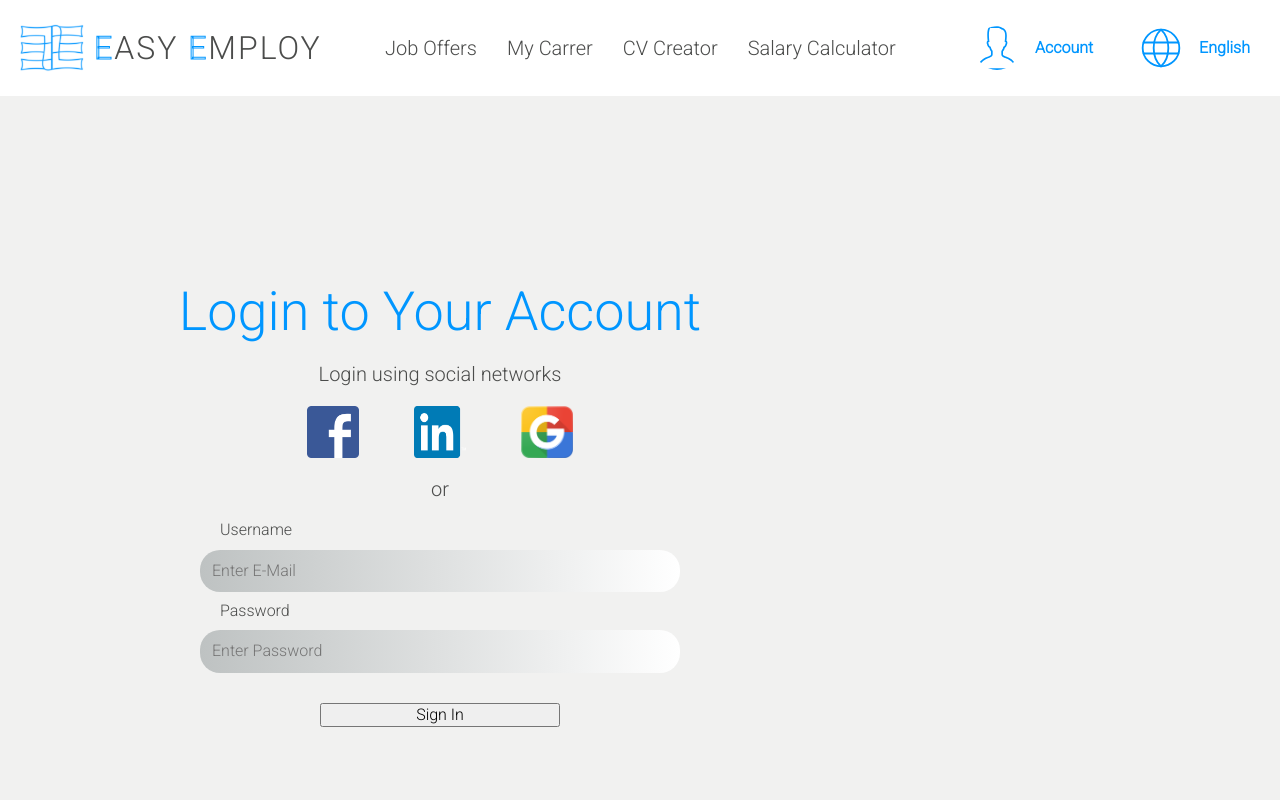
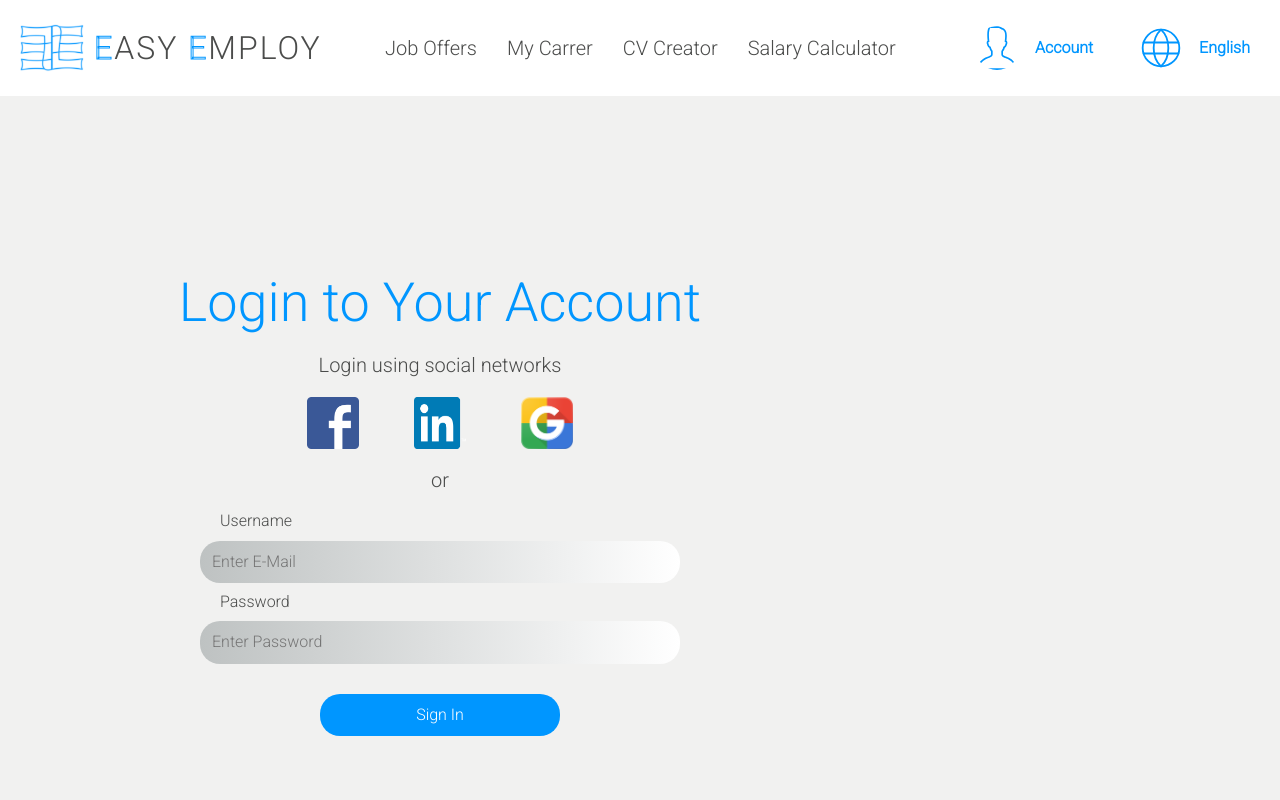
Before and after one commit to mizdebski77/Easy-Employ, a React (Create React App) app: page /Log-In in a window 1280 px wide. Shown: the top 800 px of the page. Built offline with nearby package versions, Linux system fonts and the light colour scheme.

Commit message:
Inputs styles added

```diff
--- a/src/features/LogIn/styledLogIn.ts
+++ b/src/features/LogIn/styledLogIn.ts
@@ -47,6 +47,7 @@ export const Icon = styled.img`
 
     &:hover {
         transform: scale(1.05);
+        filter: drop-shadow(6px 7px 8px ${({ theme }) => theme.color.fontMain});
     };
 `;
 
@@ -69,16 +70,33 @@ export const Input = styled.input`
     border: none;
     background: linear-gradient(to right, ${({ theme }) => theme.color.fourthColor}, ${({ theme }) => theme.color.secondColor});
     color: black;
+    transition: 0.3s;
 
     &:focus {
         outline: none;
-    }
+        filter: drop-shadow(6px 4px 4px ${({ theme }) => theme.color.fontMain});
+    };
 `;
 
 export const Button = styled.button`
     max-width: 240px;
     width: 100%;
     margin: 20px auto;
+    padding: 12px;
+    border-radius: 20px;
+    border: none;
+    background: ${({ theme }) => theme.color.fontMain};
+    color: white;
+    cursor: pointer;
+    transition: 0.3s;
+
+    &:hover {
+        background: ${({ theme }) => theme.color.fontMainHover};
+    };
+
+    &:active {
+        background: ${({ theme }) => theme.color.fontMainActive};
+    };
 `;
 
 export const RegisterWrapper = styled.div`
```
